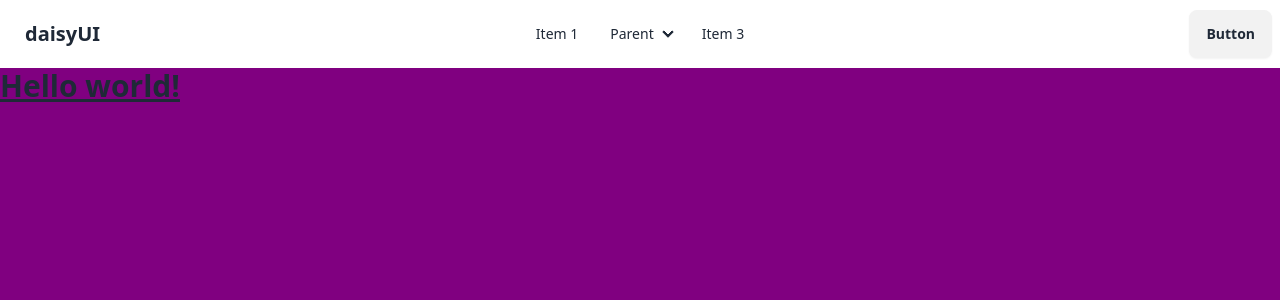
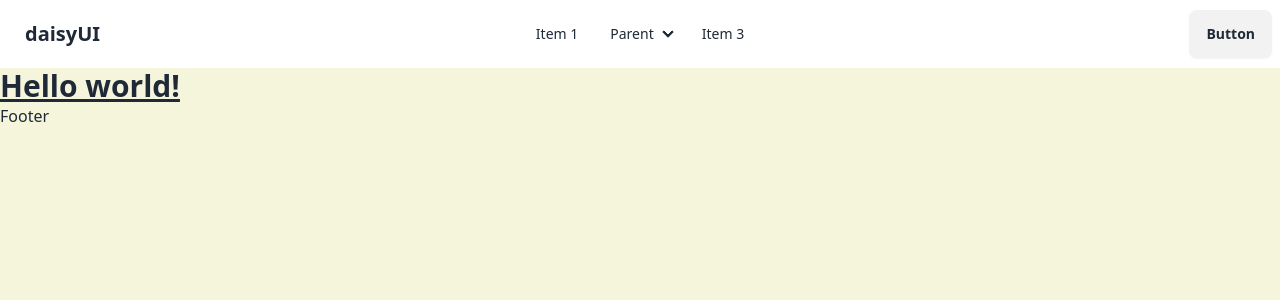
Before and after one commit to OlenaMitropolska/Resume.AG, a React (Create React App) app: page / in a window 1280 px wide. Shown: the top 300 px of the page. Built offline with nearby package versions, Linux system fonts and the light colour scheme.

Commit message:
router dom added

```diff
--- a/package.json
+++ b/package.json
@@ -8,6 +8,7 @@
     "@testing-library/user-event": "^13.5.0",
     "react": "^18.2.0",
     "react-dom": "^18.2.0",
+    "react-router-dom": "^6.21.1",
     "react-scripts": "5.0.1",
     "web-vitals": "^2.1.4"
   },
--- a/src/App.css
+++ b/src/App.css
@@ -14,7 +14,7 @@ width: 100vw;
 .App {
   height: 100%;
   width: 100%;
-  background-color: purple;
+  background-color: beige;
   /* display: flex;
   justify-content: space-between;
   flex-wrap: wrap; */
--- a/src/App.jsx
+++ b/src/App.jsx
@@ -1,14 +1,22 @@
 
+import { Route, Routes } from 'react-router-dom';
 import './App.css';
 import Navbar from './Components pages/Navbar';
+import Footer from './Components pages/Footer';
 
 function App() {
   return (
     <div data-theme="light" className="App">
       <Navbar />
+
+      <Routes>
+        <Route />
+      </Routes>
  <h1 className="text-3xl font-bold underline">
       Hello world!
     </h1>
+
+    <Footer />
     </div>
   );
 }
--- /dev/null
+++ b/src/Components pages/Footer.jsx
@@ -0,0 +1,9 @@
+import React from 'react'
+
+function Footer() {
+  return (
+    <div>Footer</div>
+  )
+}
+
+export default Footer
--- a/src/index.js
+++ b/src/index.js
@@ -2,11 +2,15 @@ import React from 'react';
 import ReactDOM from 'react-dom/client';
 import './index.css';
 import App from './App';
+import { BrowserRouter } from 'react-router-dom';
+
 
 const root = ReactDOM.createRoot(document.getElementById('root'));
 root.render(
   <React.StrictMode>
+    <BrowserRouter>
     <App />
+    </BrowserRouter>
   </React.StrictMode>
 );
 
```
Also changed, not shown: 1 other file (tests, documents, lock files or other folders).
